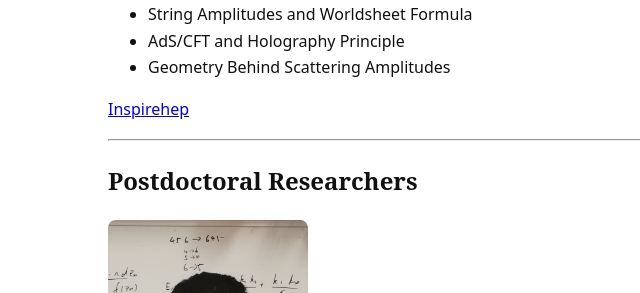
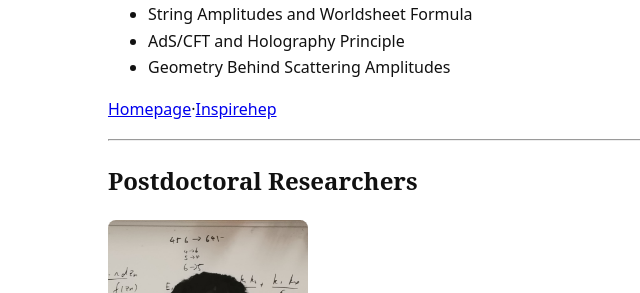
Before and after one commit to QuantumQ1/quantumq1.github.io, a Jekyll site: the page built from members.md, in a window 1280 px wide and 900 px high, scrolled down 770 px. Shown: the part 162-455 px from the top of the window, without its empty margins (122-762 px from the left). Built offline with Jekyll 4.4.1, drawn with Linux system fonts in a browser that asks for light colours.

Commit message:
Update members.md

```diff
--- a/members.md
+++ b/members.md
@@ -25,7 +25,7 @@ Research interests:
 - AdS/CFT and Holography Principle
 - Geometry Behind Scattering Amplitudes
 
- [Inspirehep](https://inspirehep.net/authors/2000201)
+ [Homepage](https://en.westlake.edu.cn/faculty/qu-cao.html)·[Inspirehep](https://inspirehep.net/authors/2000201)
 
 ---
 
```
